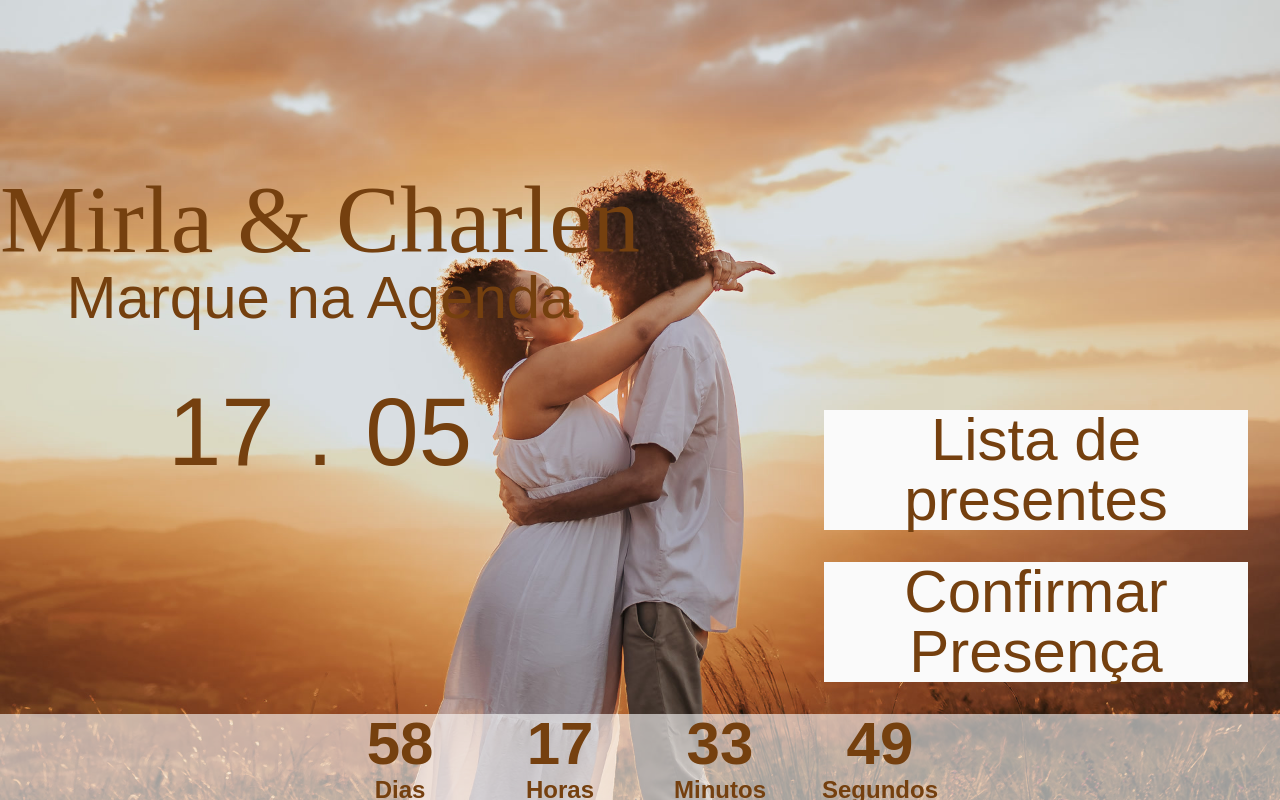
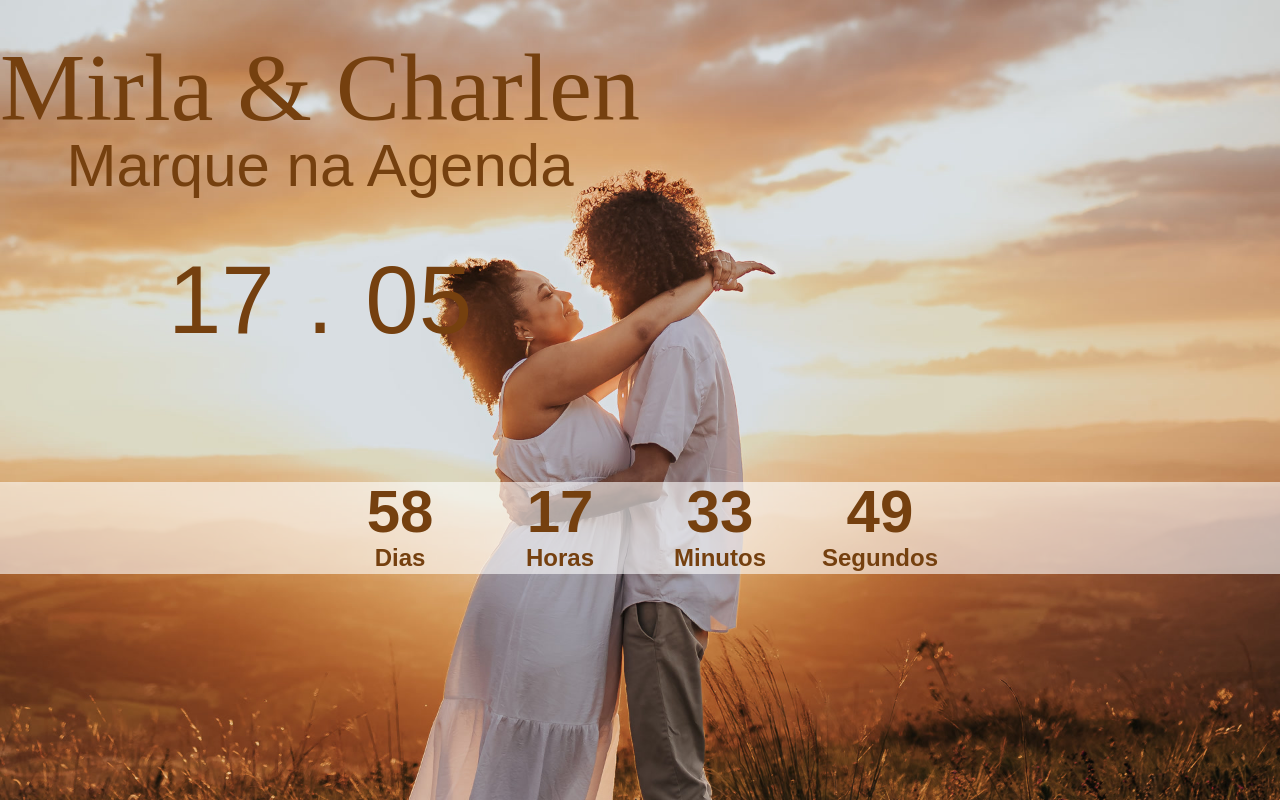
Before and after one commit to charlen/noizvaicasar, a React (Vite) app in the folder weddingsite/: page / in a window 1280 px wide. Built offline with nearby package versions, Linux system fonts and the light colour scheme; a web font is replaced by a local one.

Commit message:
release 1 completed and approved

```diff
--- a/weddingsite/src/App.css
+++ b/weddingsite/src/App.css
@@ -31,6 +31,10 @@ body { height: 100%; }
     color: white !important;
 }
 
+A {
+    color: white !important;
+}
+
 .app {
     background-color: black;
 }
--- /dev/null
+++ b/weddingsite/src/components/atoms/little-white-text/little-white-text.tsx
@@ -0,0 +1,3 @@
+export default function LittleWhiteText({ children, className }: { children: React.ReactNode, className?: string }) {
+    return <span className={`white-text text-center ${className}`}>{children}</span>
+}
--- a/weddingsite/src/components/pages/countdown/countdown.css
+++ b/weddingsite/src/components/pages/countdown/countdown.css
@@ -6,7 +6,7 @@
     background-color: rgba(250,250,250,1);
     width: 100%;
     max-width:500px;
-    margin: 1rem;
+    margin: 1rem 0;
 }
 
 .link:hover {
--- a/weddingsite/src/components/pages/countdown/countdown.tsx
+++ b/weddingsite/src/components/pages/countdown/countdown.tsx
@@ -1,27 +1,16 @@
-import BigText from "../../atoms/big-text/big-text";
 import ScreenBlock from "../../atoms/screenblock/screenblock";
 import TextBlock from "../../atoms/text-block/text-block";
 import TextBlockGroup from "../../molecules/text-block-group/text-block-group";
+import { useEffect, useState } from "react";
+import './countdown.css';
+import BigText from "../../atoms/big-text/big-text";
 import DateBox from "../../atoms/date/date";
-import { useEffect, useState } from "react";
-import './countdown.css'
-import StrongText from "../../atoms/strong-text/strong-text";
 
 interface dateInterface {
     days: number,
     hours: number,
     minutes: number,
     seconds: number
-}
-
-function gotoGiftList() {
-    const url = 'https://www.mercadolivre.com.br/presentes/charlen-e-mirla-z4cwt?utm_source=link_criado&utm_medium=social';
-    window.open(url, '_blank');
-}
-
-function goToConfirmationList() {
-    const url = 'https://forms.gle/ZabC27m5FyUoKk6HA';
-    window.open(url, '_blank');
 }
 
 export default function P1() {
@@ -60,25 +49,17 @@ export default function P1() {
     useEffect(() => {
         updateDate()
 
-    // eslint-disable-next-line react-hooks/exhaustive-deps
+        // eslint-disable-next-line react-hooks/exhaustive-deps
     }, [])
 
 
     return <>
         <ScreenBlock className="screenbox flex flex-col justify-center items-center">
-            <div className='flex flex-1 flex-col lg:flex-row w-full items-center justify-center'>
-                <div className="flex lg:flex-1/2  sm:flex-1/2 flex-col items-center justify-center">
+            <div className='flex flex-1 flex-col lg:flex-row w-full items-center justify-center lg:justify-start lg:pt-10'>
+                <div className="flex flex-col text-center w-[50%]">
                     <TextBlock className='destaque mb-8 text-4xl lg:text-8xl mt-10'>Mirla & Charlen</TextBlock>
                     <BigText className=''>Marque na Agenda</BigText>
                     <DateBox className="" />
-                </div>
-                <div className="hidden lg:flex-col lg:flex lg:flex-1/2 p-4 items-end justify-center lg:h-[30%] w-full pl-50 pt-100"  >
-                    <div className="flex flex-row text-center justify-center cursor-pointer link m-4" onClick={gotoGiftList}>
-                        <BigText className="text-2xl"> Lista de presentes </BigText>
-                    </div>
-                    <div className="flex flex-row text-center justify-center cursor-pointer link m-4" onClick={goToConfirmationList}>
-                        <BigText> Confirmar Presença </BigText>
-                    </div>
                 </div>
             </div>
             <div className='flex lg:flex-1/3 w-full items-center justify-center sm:h-[12%]'>
@@ -92,15 +73,8 @@ export default function P1() {
                     </TextBlockGroup>
                 </div>
             </div>
-            <div className="lg:hidden h-[20%]"  >
-                <div className="flex flex-row text-center justify-center cursor-pointer link" onClick={gotoGiftList}>
-                    <StrongText className="text-3xl"> Lista de presentes </StrongText>
-                </div>
-                <div className="flex flex-row text-center justify-center cursor-pointer link" onClick={goToConfirmationList}>
-                    <StrongText className="text-3xl"> Confirmar Presença </StrongText>
-                </div>
+            <div className="flex h-[20%]">
             </div>
-
         </ScreenBlock>
     </>
 }
--- a/weddingsite/src/components/pages/end/end.css
+++ b/weddingsite/src/components/pages/end/end.css
@@ -2,7 +2,6 @@
     background-image: url('/images/p5_lg.jpg');
     background-size: cover;
     background-position: center;
-    background-attachment: fixed;
     width: 100vw;
     height: 100dvh;
 
--- a/weddingsite/src/components/pages/end/end.tsx
+++ b/weddingsite/src/components/pages/end/end.tsx
@@ -1,8 +1,31 @@
+import BigText from '../../atoms/big-text/big-text'
 import ScreenBlock from '../../atoms/screenblock/screenblock'
-import './end.css'
+import SepiaMask from '../../atoms/sepia-mask/sepia-mask';
 
-export default function P5(){
+import './end.css';
+
+function gotoGiftList() {
+    const url = 'https://www.mercadolivre.com.br/presentes/charlen-e-mirla-z4cwt?utm_source=link_criado&utm_medium=social';
+    window.open(url, '_blank');
+}
+
+function goToConfirmationList() {
+    const url = 'https://forms.gle/ZabC27m5FyUoKk6HA';
+    window.open(url, '_blank');
+}
+
+
+export default function P5() {
     return <>
-        <ScreenBlock className="p5" />
+        <ScreenBlock className='p5 flex flex-col justify-center items-center w-full h-full'>
+            <SepiaMask className='flex flex-1 justify-center items-center flex-col'>
+                <div className="sm:w-full w-full flex sm:max-w-[80%] text-center justify-center items-center cursor-pointer link" onClick={gotoGiftList}>
+                    <BigText className="text-2xl"> Lista de presentes </BigText>
+                </div>
+                <div className="sm:w-full w-full flex sm:w-max[80%] flex-row text-center justify-center items-center cursor-pointer link" onClick={goToConfirmationList}>
+                    <BigText> Confirmar Presença </BigText>
+                </div>
+            </SepiaMask>
+        </ScreenBlock>
     </>
 }
--- a/weddingsite/src/components/pages/horizon/horizon.tsx
+++ b/weddingsite/src/components/pages/horizon/horizon.tsx
@@ -1,5 +1,8 @@
+import BigText from "../../atoms/big-text/big-text";
+import LittleWhiteText from "../../atoms/little-white-text/little-white-text";
 import ScreenBlock from "../../atoms/screenblock/screenblock";
 import SepiaMask from "../../atoms/sepia-mask/sepia-mask";
+import TextBlock from "../../atoms/text-block/text-block";
 import './horizon.css'
 
 
@@ -8,7 +11,16 @@ export default function P3() {
     return <>
         <ScreenBlock className='screenbox p3 flex flex-col justify-center items-center'>
             <SepiaMask>
-
+                <div className='flex flex-1 flex-col lg:flex-row w-full items-center justify-center'>
+                    <div className="flex lg:flex-1/2  sm:flex-1/2 flex-col items-center justify-center">
+                        <TextBlock className='white-text destaque mb-8 text-4xl lg:text-8xl mt-10'>Local e Horário</TextBlock>
+                        <LittleWhiteText className="text-4xl">Paraíso Verde Festas</LittleWhiteText>
+                        <BigText className='white-text'>16:30h</BigText>
+                        <LittleWhiteText className="text-2xl">Rua Dr. Álvaro Camargos, 514</LittleWhiteText>
+                        <LittleWhiteText className="text-2xl">Bairro São João Batista | Belo Horizonte - MG</LittleWhiteText>
+                        <LittleWhiteText className="text-3xl">CEP: 31515-200</LittleWhiteText>
+                    </div>
+                </div>
             </SepiaMask>
         </ScreenBlock>
     </>
--- a/weddingsite/src/components/pages/main/main-page.css
+++ b/weddingsite/src/components/pages/main/main-page.css
@@ -2,7 +2,6 @@
     background-image: url('/images/capa_lg.jpg');
     background-size: cover;
     background-position: 0% 70%;
-    background-attachment: fixed;
     width: 100vw;
     height: 100dvh;
 }
@@ -12,6 +11,5 @@
         background-image: url('/images/capa_md.jpg');
         background-position: 0 0;
         background-size: cover;
-        background-attachment: fixed;
     }
 }
```
